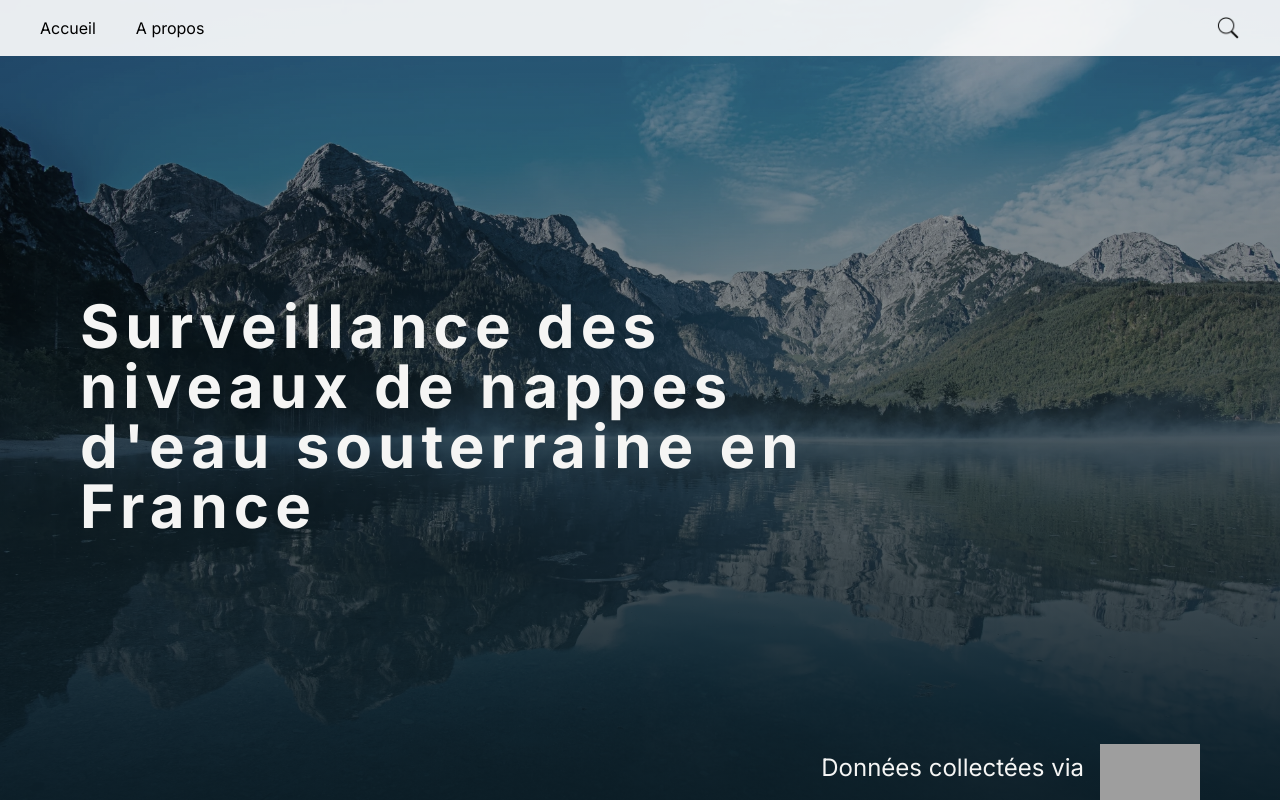
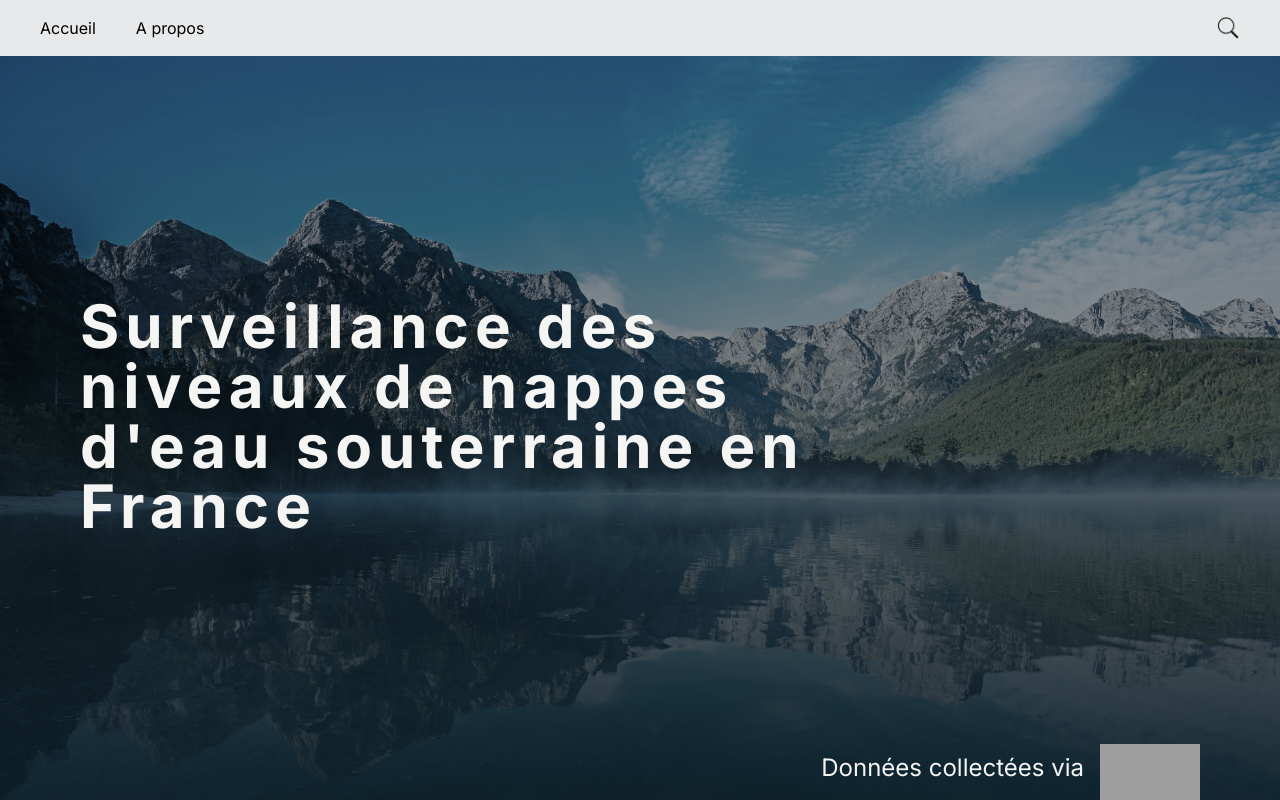
Before and after one commit to Vrogdish/water-alert, a Next.js app: page / in a window 1280 px wide. Shown: the top 800 px of the page. Built offline with nearby package versions, Linux system fonts and the light colour scheme; grey boxes are pictures that could not be loaded; a web font is replaced by a local one.

Commit message:
resize header

```diff
--- a/src/app/globals.css
+++ b/src/app/globals.css
@@ -5,8 +5,13 @@
 body {
 background-color: #0B1D26;
 color: white;
-max-width: 1980px;
-margin: auto;
+/* max-width: 1980px;
+margin: auto; */
+}
+
+main {
+  max-width: 1980px;
+  margin: auto;
 }
 
 input, option, select {
--- a/src/app/layout.tsx
+++ b/src/app/layout.tsx
@@ -21,15 +21,15 @@ export default function RootLayout({
     <html lang="fr">
       <body className={inter.className}>
         <Header />
-        <div className="absolute top-0 -z-10">
-          <div className=" relative">
+        <div className="absolute  -z-10 w-full ">
+          <div className=" relative m-auto w-full">
             <Image
               src={"/images/mountains.webp"}
-              alt=""
+              alt="montagnes"
               width={1980}
               height={1024}
               priority
-              className="saturate-50 h-full object-cover object-top brightness-75"
+              className="saturate-50 h-full  object-top brightness-75 mx-auto "
             />
             <div className="bg-gradient-to-b from-transparent to-[#0B1D26] w-full h-full absolute top-0 "></div>
           </div>
```
